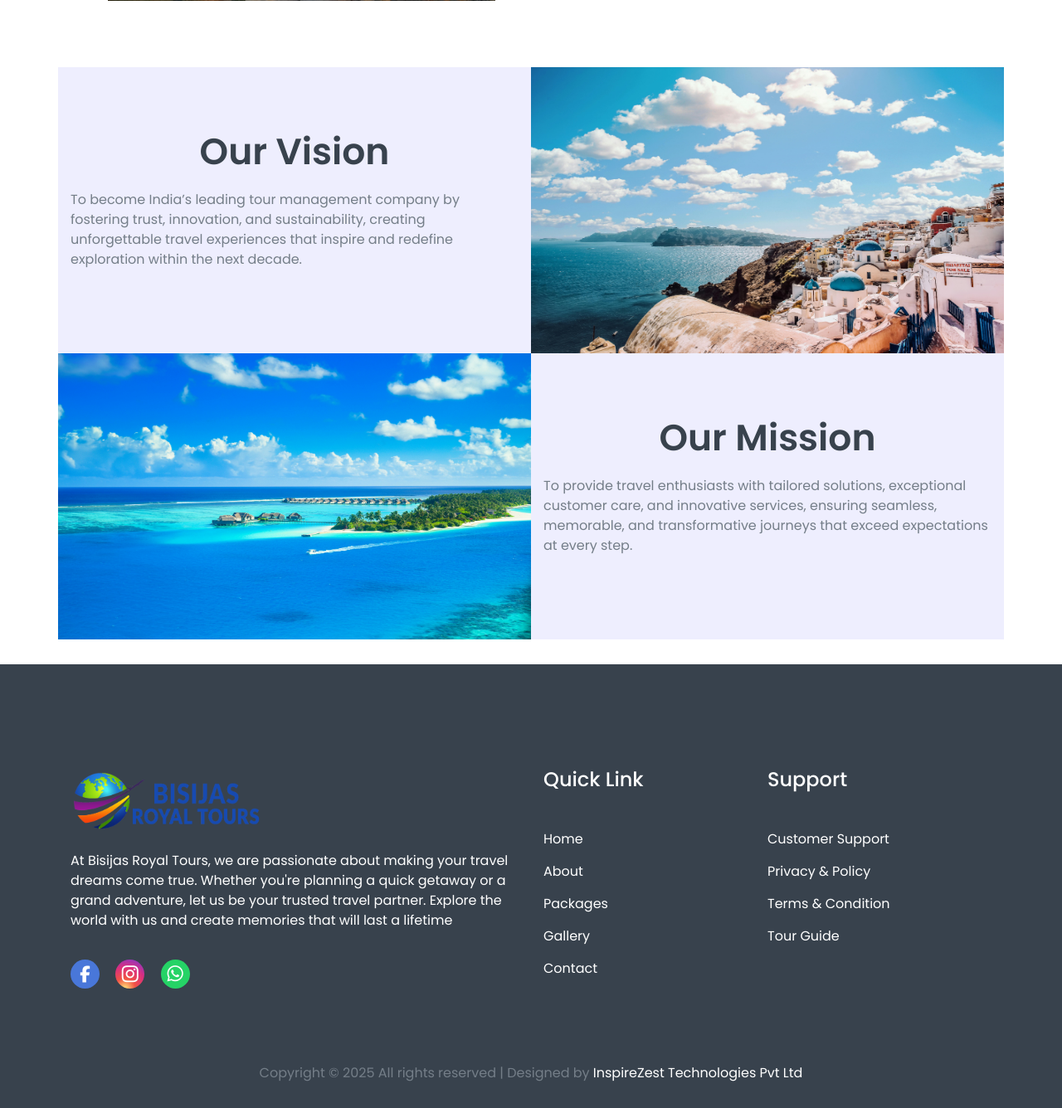
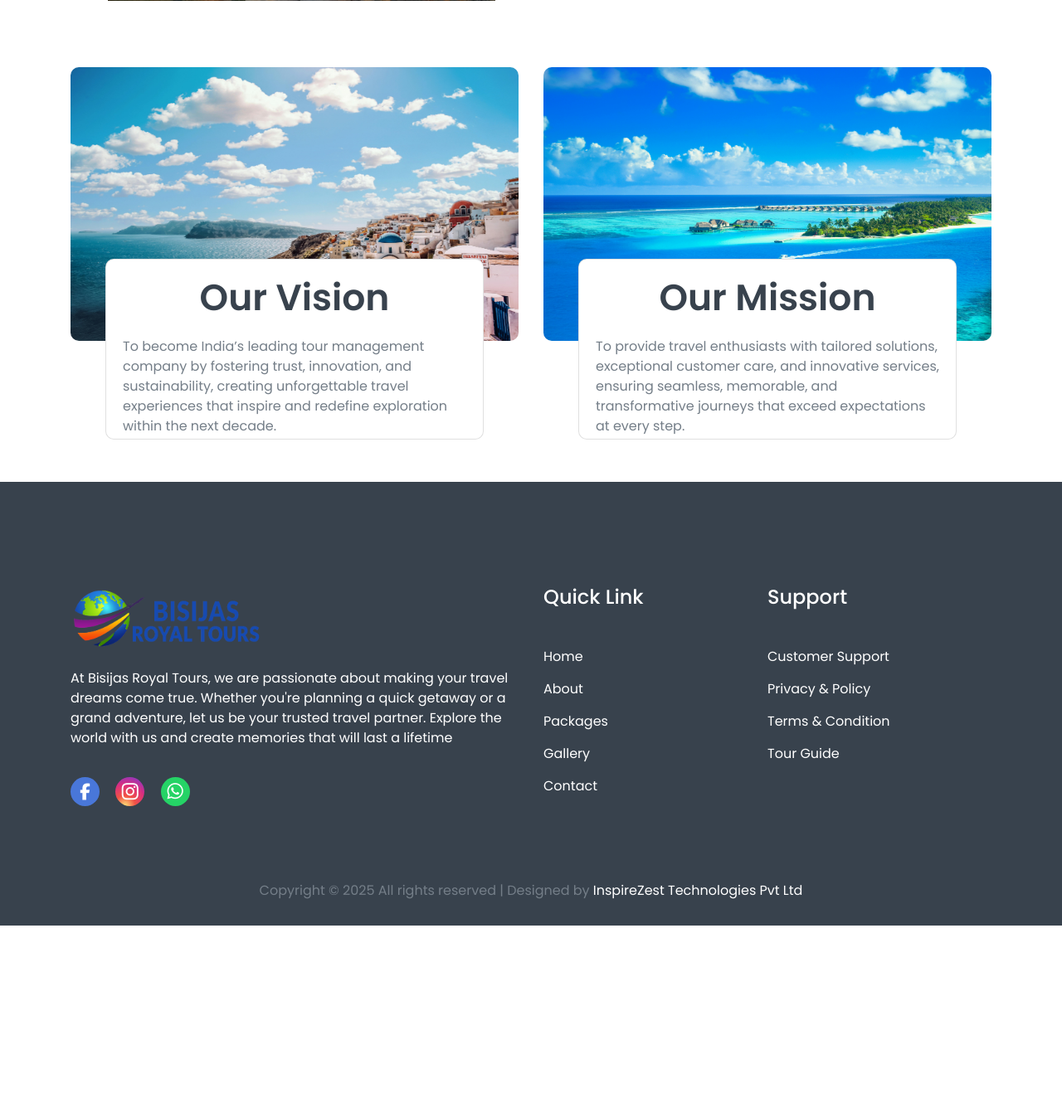
Before and after one commit to Vinith-Vj/Bisijas, a Django app: page /aboutus in a window 1280 px wide. Shown: the part 1646-2982 px from the top of the page at 83% size. After the commit the page ends 2762 px from the top, so only its background shows below. Run offline with Django 5.2, Linux system fonts and the light colour scheme; some libraries are stand-ins or nearby versions.

Commit message:
changes were added

```diff
--- a/static/css/style.css
+++ b/static/css/style.css
@@ -2302,7 +2302,7 @@ figcaption p {
   background-color: #dcdcfd7a;
 }
 
-.vision-img {
+/* .vision-img {
   height: 345px;
   padding: 0;
 
@@ -2313,10 +2313,48 @@ figcaption p {
   width: inherit;
 }
 
+.vision-img img {
+  object-fit: cover;
+  height: 100%;
+  width: 100%;
+}
+
 @media (max-width: 767px) {
   .vision-img {
     height: 300px;
     width: 185px;
+  }
+} */
+
+.vision-img {
+  position: relative;
+}
+
+.vision-img img {
+  height: 330px;
+  width: 100%;
+  border-radius: 10px;
+}
+
+.vision-desc {
+  position: absolute;
+  top: 70%;
+  background: white;
+  border: 1px solid #0000001f;
+  height: 66%;
+  width: 80%;
+  padding: 20px;
+  left: 10%;
+  border-radius: 10px;
+}
+
+@media (max-width: 767px) {
+  .vision-mission {
+    gap: 170px;
+  }
+
+  .vision-desc {
+    height: 77%;
   }
 }
 
@@ -2418,6 +2456,12 @@ figcaption p {
   justify-content: space-between;
 }
 
+.link-content {
+  display: flex;
+  gap: 10px;
+  align-items: center;
+}
+
 @media (max-width: 767px) {
   .links {
     flex-direction: row;
--- a/templates/about_us.html
+++ b/templates/about_us.html
@@ -10,7 +10,7 @@
 
 {% block content %}
 {% load static %}
-<section id="about" class="about_area pb-130">
+<section id="about" class="about_area pb-130 pb-sm-30">
     <div class="about_wrapper">
         <div class="about_image bg_cover" style="background-image: url('{% static 'images/about_image.jpg' %}')" data-aos="fade-right" data-aos-duration="800"></div> <!-- about image -->
         <div class="container">
@@ -118,29 +118,55 @@
 </div>
 
 <div class="container mt-50 mb-30">
-    <div class="row">
-        <div class="col-6 vision">
+    {% comment %} <div class="row align-items-stretch">
+        <div class="col-6 vision d-flex flex-column">
             <div class="section_title text-center pb-25">
                 <h3 class="title" data-aos="slide-down" data-aos-duration="800">Our Vision</h3>
                 <p style="text-align: left;" data-aos="zoom-in" data-aos-duration="800">To become India’s leading tour management company by fostering trust, innovation, and sustainability, creating unforgettable travel experiences that inspire and redefine exploration within the next decade.</p>
             </div>
         </div>
-        <div class="col-6 vision-img" data-aos="fade-down" data-aos-duration="800">
-            <img src="{% static "images/vision-3.jpg" %}" alt="">
+        <div class="col-6 vision-img d-flex" data-aos="fade-down" data-aos-duration="800">
+            <img src="{% static "images/vision-3.jpg" %}" alt="" class="img-fluid w-100 h-100">
         </div>
     </div>
 
-    <div class="row">
-        <div class="col-6 vision-img" data-aos="fade-down" data-aos-duration="800">
-            <img src="{% static "images/mission-3.jpg" %}" alt="">
+    <div class="row align-items-stretch">
+        <div class="col-6 vision-img d-flex" data-aos="fade-down" data-aos-duration="800">
+            <img src="{% static "images/mission-3.jpg" %}" alt="" class="img-fluid w-100 h-100">
         </div>
-        <div class="col-6 vision">
+        <div class="col-6 vision d-flex flex-column">
             <div class="section_title text-center pb-25">
                 <h3 class="title" data-aos="slide-down" data-aos-duration="800">Our Mission</h3>
                 <p style="text-align: left;" data-aos="zoom-in" data-aos-duration="800">To provide travel enthusiasts with tailored solutions, exceptional customer care, and innovative services, ensuring seamless, memorable, and transformative journeys that exceed expectations at every step. </p>
             </div>
         </div>
 
+    </div> {% endcomment %}
+
+
+
+    <div class="row mb-170 vision-mission">
+        <div class="col-lg-6 col-sm-12">
+            <div class="vision-img" data-aos="fade-down" data-aos-duration="800">
+                <img src="{% static "images/vision-3.jpg" %}" alt="">
+            </div>
+
+            <div class="section_title text-center pb-25 vision-desc" data-aos="fade-down" data-aos-duration="800">
+                <h4 class="title" data-aos="slide-down" data-aos-duration="800">Our Vision</h4>
+                <p style="text-align: left;" data-aos="zoom-in" data-aos-duration="800">To become India’s leading tour management company by fostering trust, innovation, and sustainability, creating unforgettable travel experiences that inspire and redefine exploration within the next decade.</p>
+            </div>
+        </div>
+
+        <div class="col-lg-6 col-sm-12">
+            <div class="vision-img" data-aos="fade-down" data-aos-duration="800">
+                <img src="{% static "images/mission-3.jpg" %}" alt="">
+            </div>
+
+            <div class="section_title text-center pb-25 vision-desc" data-aos="fade-down" data-aos-duration="800">
+                <h4 class="title" data-aos="slide-down" data-aos-duration="800">Our Mission</h4>
+                <p style="text-align: left;" data-aos="zoom-in" data-aos-duration="800">To provide travel enthusiasts with tailored solutions, exceptional customer care, and innovative services, ensuring seamless, memorable, and transformative journeys that exceed expectations at every step. </p>
+            </div>
+        </div>
     </div>
 </div>
 
```
Also changed, not shown: templates/contact_us.html (+7 -7 lines).
